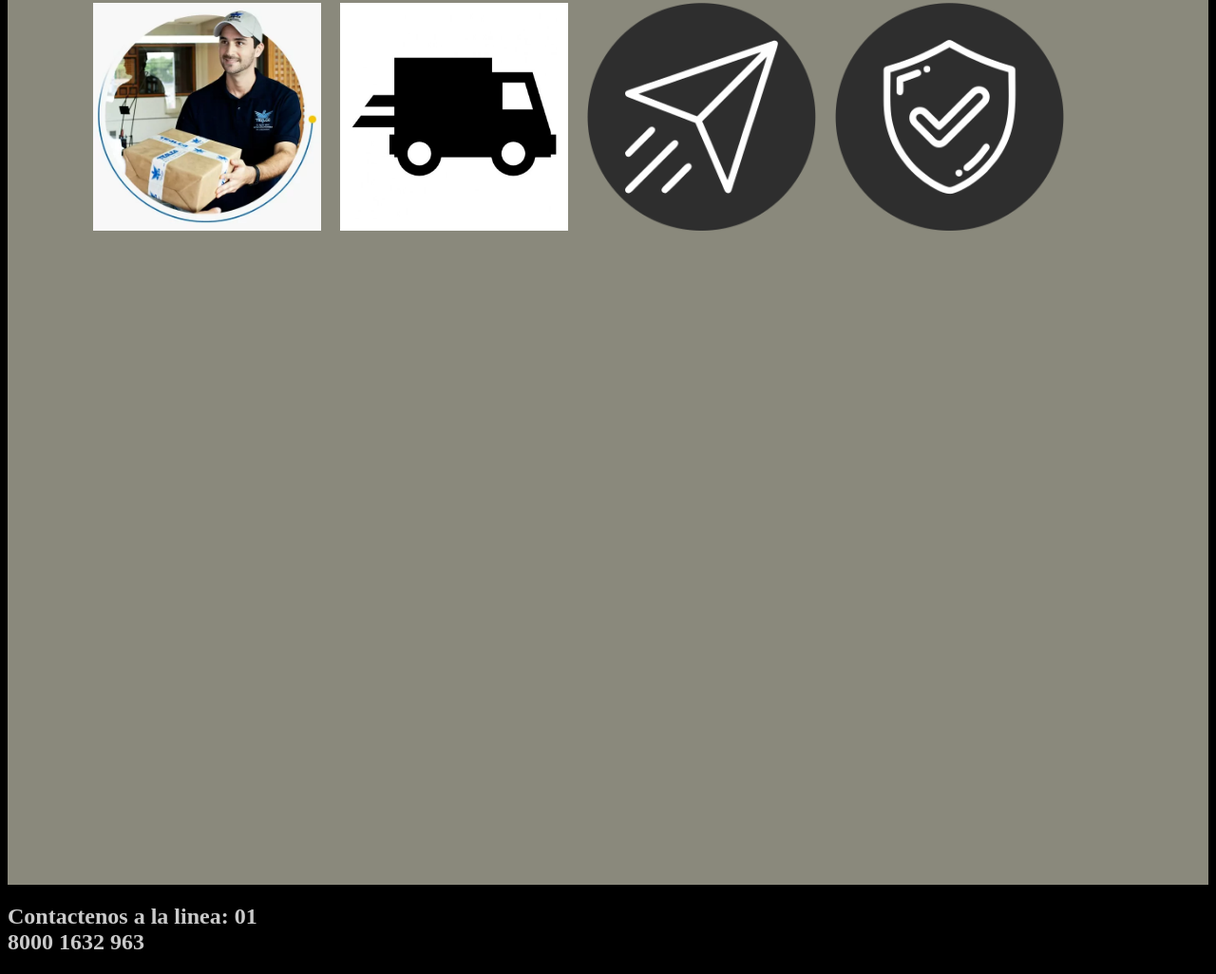
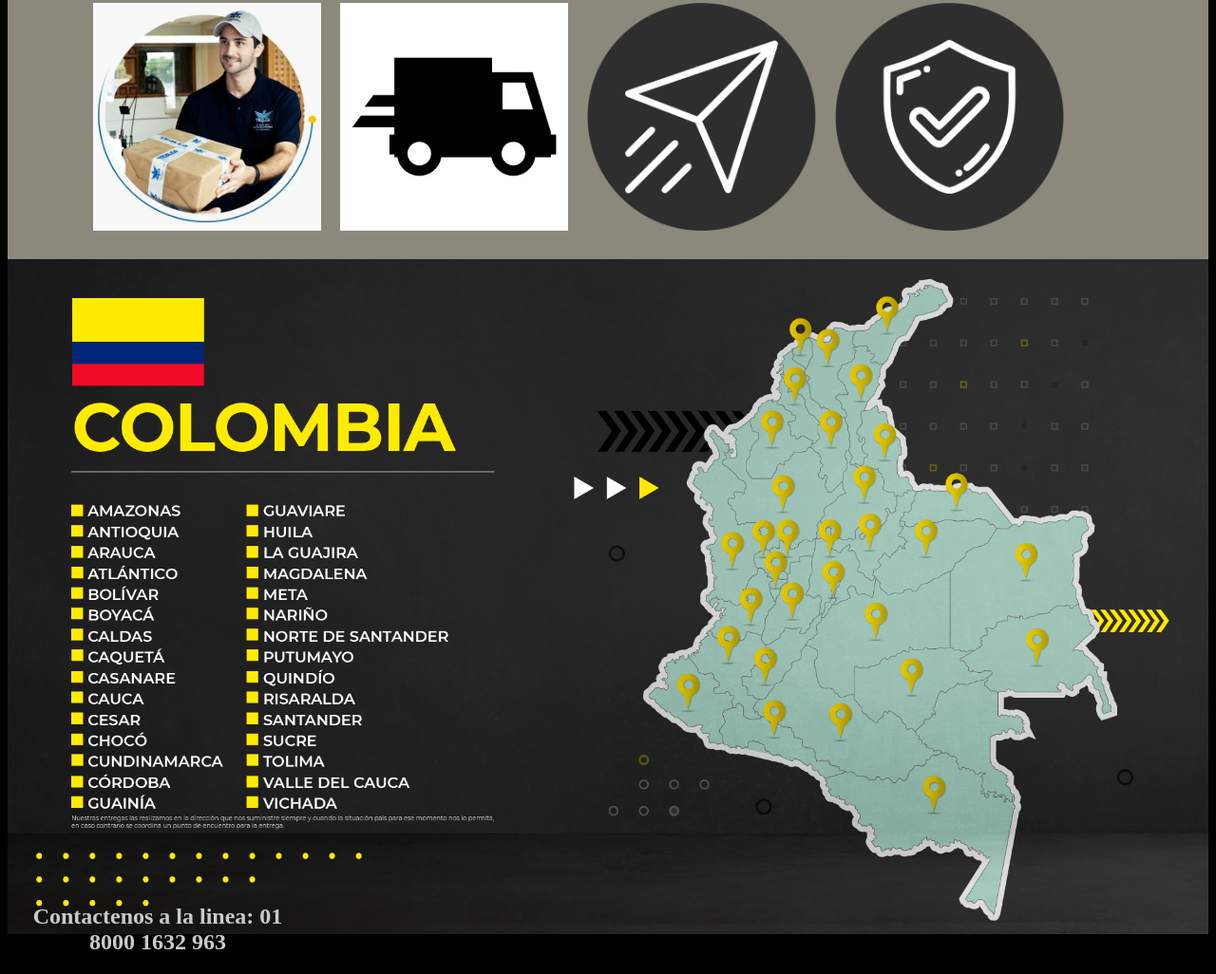
Before and after one commit to SantiagoRuizM/pragma_Introprog, a plain HTML site: page primer_momento/aereo.html in a window 1280 px wide. Shown: the part 856-1882 px from the top of the page at 95% size. Drawn offline with Linux system fonts and the light colour scheme.

Commit message:
primer momento

```diff
--- a/primer_momento/aereo.html
+++ b/primer_momento/aereo.html
@@ -25,7 +25,6 @@
     </div>
     <div class="realbody">
         <h3> Entregas</h3>
-        <body>
         <div class="images">
             <div class="photo">
                 <img src="css/img1.webp" alt="photo" />
@@ -43,7 +42,11 @@
                 <img src="css/img4.png" alt="photo" />
             </div>
         </div>
-        </body>
+
+        <div>
+            <img src="css/colombia.png" width="100%" />
+        </div>
+
     </div>
 </body>
 <footer>
--- a/primer_momento/css/style.css
+++ b/primer_momento/css/style.css
@@ -55,3 +55,7 @@ body {
       width: 100%;
       height: 100%;
   }
+
+footer {
+  text-align: center;
+}
```
Also changed, not shown: primer_momento/fluvial.html (+5 -2 lines), primer_momento/indextransport.html (+4 -2 lines), primer_momento/terrestre.html (+5 -2 lines), primer_momento/css/colombia.png (added). Lines whose indentation alone changed are shown as unchanged.
